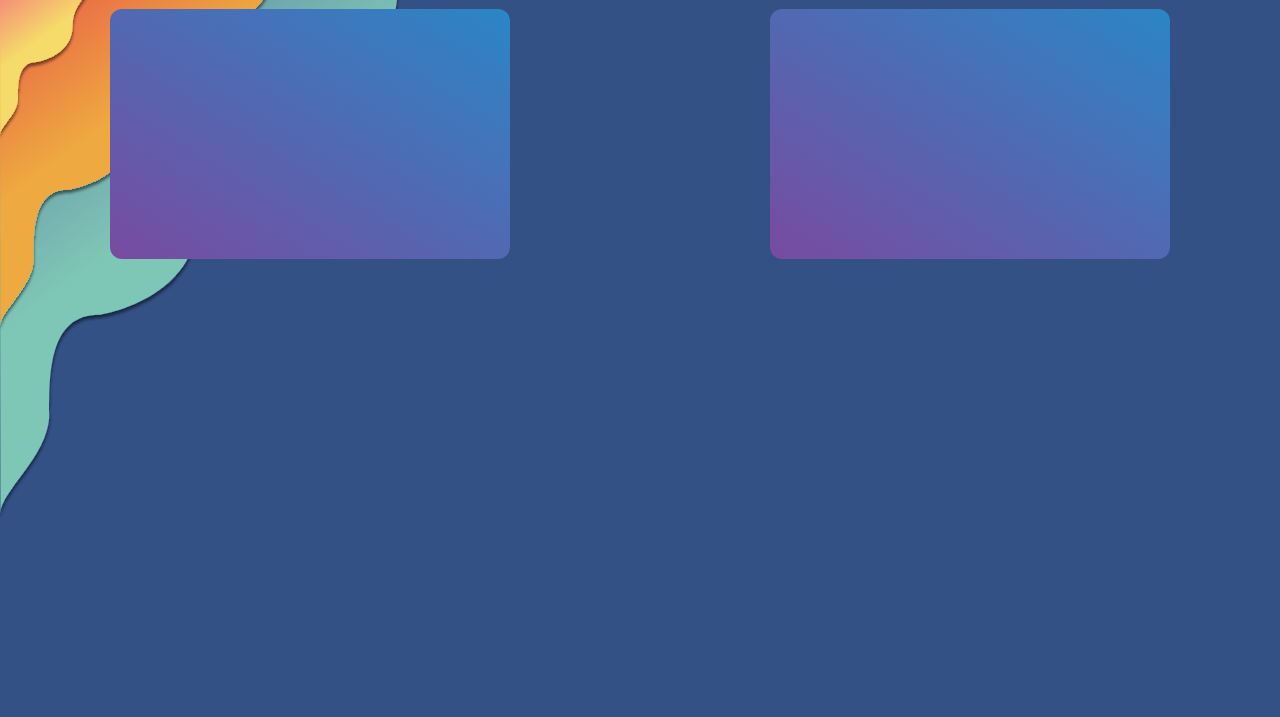
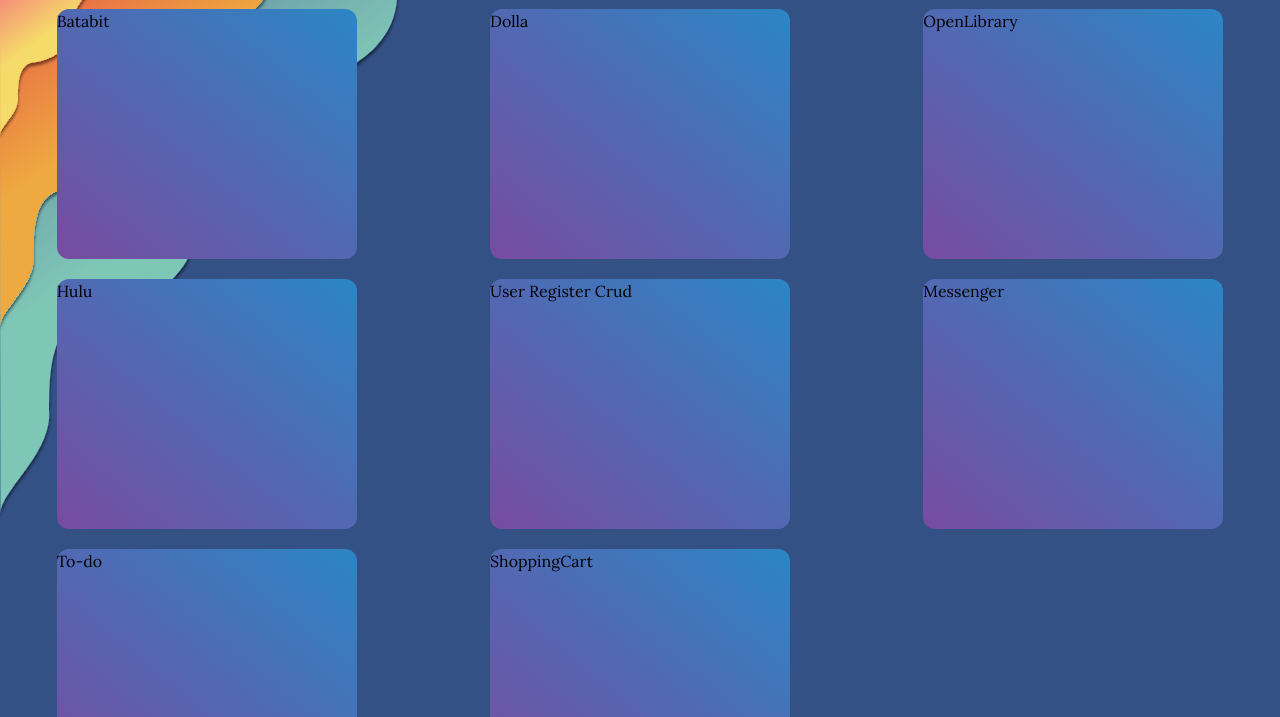
Before and after one commit to Jason171096/My_SiteWeb, a Gatsby site: page /proyectosMovil in a window 1280 px wide. Shown: the part 83-800 px from the top of the page. Built offline with nearby package versions, Linux system fonts and the light colour scheme; Gatsby itself is replaced by a stand-in of ours; what tailwindcss-scrollbar would draw is missing.

Commit message:
Data Project sctruture

```diff
--- a/gatsby-config.js
+++ b/gatsby-config.js
@@ -8,6 +8,7 @@
       resolve: `gatsby-plugin-alias-imports`,
       options: {
         alias: {
+          "@data": "src/data",
           "@components": "src/components",
           "@pages": "src/pages",
           "@styles": "src/styles",
--- a/package.json
+++ b/package.json
@@ -15,6 +15,7 @@
     "clean": "gatsby clean"
   },
   "_moduleAliases": {
+    "@data": "dist/data",
     "@components": "dist/components",
     "@pages": "dist/pages",
     "@styles": "dist/styles",
--- a/src/components/Card.tsx
+++ b/src/components/Card.tsx
@@ -1,13 +1,11 @@
-import React from "react";
+import React from 'react'
 
-const Card = () => {
-    const cardStyle = "relative flex m-auto w-[300px] h-[250px] sm:w-[400px] rounded-xl bg-gradient-to-tr from-violetMap to-blueMap"
-  return (
-    <div className="grid grid-cols-1 sm:grid-cols-2 sm:grid-rows-4 gap-10">
-      <div className={cardStyle}></div>
-      <div className={cardStyle}></div>
-    </div>
-  );
-};
-
-export default Card;
+export default function Card(_props: {title:string, usedTech:string, urlImage:string}) {
+    const textStyle = ""
+    const cardStyle = "relative flex m-auto w-[300px] h-[250px] rounded-xl bg-gradient-to-tr from-violetMap to-blueMap"
+    return (
+        <div className={cardStyle}>
+            <h1>{_props.title}</h1>
+        </div>
+    )
+}
--- a/src/components/Proyectos.tsx
+++ b/src/components/Proyectos.tsx
@@ -5,7 +5,7 @@
 
 const Proyectos = () => {
   const card =
-    "flex flex-row w-[250px] h-[125px] bg-gradient-to-tr from-blueMap to-violetMap justify-evenly items-center rounded-lg shadow-2xl cursor-pointer  sm:w-[450px] sm:h-[225px] transform hover:scale-105 transition delay-100";
+    "flex flex-row w-[250px] h-[125px] bg-gradient-to-tr from-blueMap to-violetMap justify-evenly items-center rounded-lg shadow-2xl cursor-pointer sm:w-[450px] sm:h-[225px] transform hover:scale-105 transition delay-100";
   const sizeImg = "w-[100px] sm:w-[200px]";
   return (
     <div className="flex relative flex-col w-full h-[500px] justify-evenly items-center text-center text-white text-3xl sm:text-5xl">
@@ -15,6 +15,7 @@
           <div>
             <h1>Web</h1>
             <h2 className="text-xl">Projects</h2>
+            <h3 className="hover:-rotate-12 transition delay-100">➜</h3>
           </div>
         </div>
       </Link>
@@ -24,6 +25,7 @@
           <div>
             <h1>Movil</h1>
             <h2 className="text-xl">Projects</h2>
+            <h3 className="hover:-rotate-12 transition delay-100">➜</h3>
           </div>
         </div>
       </Link>
--- a/src/components/SobreMi.tsx
+++ b/src/components/SobreMi.tsx
@@ -16,11 +16,11 @@
   const titleTextStyle = "text-center text-white mx-3 ";
   const paragraphTextStyle = "text-left text-white ";
   const cardStyle =
-    "w-[280px] grid grid-cols-2 m-auto bg-gradient-to-tr from-violetMap to-blueMap rounded-xl p-2 mb-3 opacity-90 shadow-md transform hover:scale-105 transition delay-100";
+    "w-[280px] grid grid-cols-2 m-auto bg-gradient-to-tr from-blueMap to-violetMap rounded-xl p-2 mb-3 shadow-md transform hover:scale-105 transition delay-100";
   return (
     <div className="mx-auto mb-10 relative w-full h-full max-w-screen-lg overflow-y scrollbar-w-2 scrollbar-thumb-gray-400">
       <div className="grid grid-cols-1 w-full h-auto lg:h-full">
-        <div className="m-auto rounded-xl py-4 bg-gradient-to-tr from-violetMap to-blueMap max-w-xs lg:max-w-sm">
+        <div className="m-auto rounded-xl py-4 bg-gradient-to-tr from-blueMap to-violetMap max-w-xs lg:max-w-sm">
           <h1 className={titleTextStyle + "text-xl lg:text-3xl"}>
             Mi nombre es Jason, soy desarrollador y diseñador
             <strong> FrontEnd</strong>.
--- /dev/null
+++ b/src/containers/GridCard.tsx
@@ -0,0 +1,13 @@
+import Card from "@components/Card";
+import { dataProjects } from '@data/proyectos'
+import React from "react";
+
+export default function GridCard() {
+  return (
+    <div className="grid grid-cols-1 sm:grid-cols-2 lg:grid-cols-3 gap-5">
+      {dataProjects.map((project) => (
+        <Card key={project.title} title={project.title} usedTech={project.usedTech} urlImage={project.urlImage}/>
+      ))}
+    </div>
+  );
+};
--- /dev/null
+++ b/src/data/proyectos.ts
@@ -0,0 +1,46 @@
+export const dataProjects: {
+    title: string,
+    usedTech: string,
+    urlImage: string
+}[] = [
+        {
+            title: "Batabit",
+            usedTech: "HTML, CSS, JavaScript",
+            urlImage: "",
+        },
+        {
+            title: "Dolla",
+            usedTech: "React, styled-components",
+            urlImage: "",
+        },
+        {
+            title: "OpenLibrary",
+            usedTech: "React, TailwindCSS",
+            urlImage: "",
+        },
+        {
+            title: "Hulu",
+            usedTech: "Next, TailwindCSS",
+            urlImage: "",
+        },
+        {
+            title: "User Register Crud",
+            usedTech: "Python, MongoDB",
+            urlImage: "",
+        },
+        {
+            title: "Messenger",
+            usedTech: "React, Firebase",
+            urlImage: "",
+        },
+        {
+            title: "To-do",
+            usedTech: "React, TailwindCSS",
+            urlImage: "",
+        },
+        {
+            title: "ShoppingCart",
+            usedTech: "React, TailwindCSS",
+            urlImage: "",
+        }
+    ];
--- a/src/pages/proyectosMovil.tsx
+++ b/src/pages/proyectosMovil.tsx
@@ -1,12 +1,12 @@
 import React from 'react';
 import Layout from '@containers/Layout';
-import Card from '@components/Card';
+import GridCard from '@containers/GridCard';
 
 // markup
 export default function proyectosMovil() {
   return (
     <Layout>
-      <Card/>
+      <GridCard/>
     </Layout>
   )
 }
--- a/src/pages/proyectosWeb.tsx
+++ b/src/pages/proyectosWeb.tsx
@@ -1,12 +1,12 @@
 import React from 'react';
 import Layout from '@containers/Layout';
-import Card from '@components/Card';
+import GridCard from '@containers/GridCard';
 
 // markup
 export default function proyectosWeb() {
   return (
     <Layout>
-      <Card/>
+      <GridCard/>
     </Layout>
   )
 }
--- a/tailwind.config.js
+++ b/tailwind.config.js
@@ -28,7 +28,11 @@
       ...theme('colors'),
       'primary-blue': '#335185',
      }),
-    extend: {},
+    extend: {
+      animation: {
+
+      },
+    },
   },
   variants: {
     extend: {},
--- a/tsconfig.json
+++ b/tsconfig.json
@@ -2,7 +2,8 @@
   "compilerOptions": {
     "baseUrl": "./src",
     "paths": {
-      "@components/*" : ["components/*"],
+          "@components/*" : ["components/*"],
+          "@data/*": ["data/*"],
           "@pages/*": ["pages/*"],
           "@styles/*": ["styles/*"],
           "@containers/*": ["containers/*"],
```
